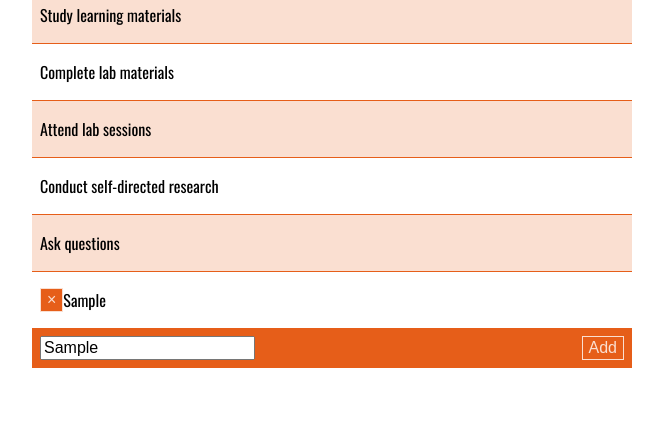
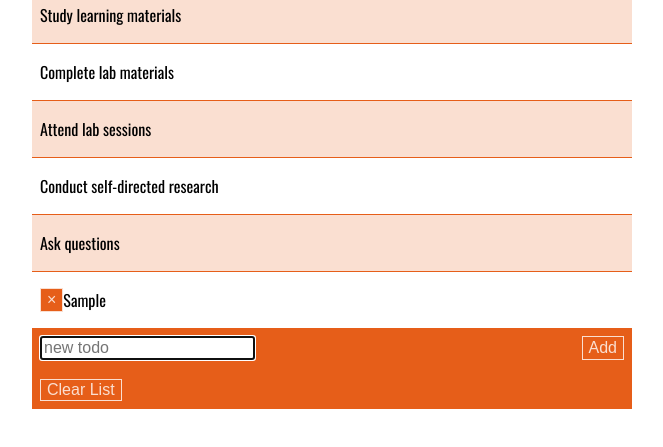
Before and after one commit to shahnawaz123-dev/CTEC3905-Lab-Work, a plain HTML site: page Lab6/index.html in a window 1280 px wide. Both pictures are taken after typing "Sample" into the empty fields and a click on the button "Add". Shown: the part 77-524 px from the top of the page, without its empty margins (308-971 px from the left). Drawn offline with nearby package versions, Linux system fonts and the light colour scheme.

Commit message:
Lab 6 completed

```diff
--- a/Lab6/index.html
+++ b/Lab6/index.html
@@ -12,24 +12,29 @@
     <main>
       <ul id= "todo">
         <li>
+          <input type="checkbox" id="todo1">
           <label for="todo1">Study learning materials</label>
-          <input type="checkbox" id="todo1">
+          <!-- <input type="checkbox" id="todo1"> -->
         </li>
         <li>
+          <input type="checkbox" id="todo2">
           <label for="todo2">Complete lab materials</label>
-          <input type="checkbox" id="todo2">
+          <!-- <input type="checkbox" id="todo2"> -->
         </li>
         <li>
+          <input type="checkbox" id="todo3">
           <label for="todo3">Attend lab sessions</label>
-          <input type="checkbox" id="todo3">
+          <!-- <input type="checkbox" id="todo3"> -->
         </li>
         <li>
+          <input type="checkbox" id="todo4">
           <label for="todo4">Conduct self-directed research</label>
-          <input type="checkbox" id="todo4">
+          <!-- <input type="checkbox" id="todo4"> -->
         </li>
         <li>
+          <input type="checkbox" id="todo5">
           <label for="todo5">Ask questions</label>
-          <input type="checkbox" id="todo5">
+          <!-- <input type="checkbox" id="todo5"> -->
         </li>
       </ul>
       <section>
@@ -37,6 +42,9 @@
         <button id="add">Add</button>
       </section>
     </main>
+    <footer>
+      <button id="clear">Clear List</button>
+    </footer>
     <script src="todo.js"></script>
   </body>
 </html>
--- a/Lab6/todo.css
+++ b/Lab6/todo.css
@@ -12,7 +12,7 @@ body {
   margin: 0 auto;
 }
 
-header, section {
+header, section, footer {
   background-color: var(--dark);
   color: var(--light);
   overflow: auto;
@@ -21,6 +21,21 @@ header, section {
 
 h1 {
   margin: 0;
+}
+
+section {
+  display: flex;
+  justify-content: space-between;
+}
+
+input, button {
+  font-size: 1em;
+}
+
+button {
+  border: 1px solid var(--light);
+  background-color: var(--dark);
+  color: var(--light);
 }
 
 ul {
@@ -43,21 +58,6 @@ li:nth-child(odd) {
   border-width: 0.5px 0;
 }
 
-section {
-  display: flex;
-  justify-content: space-between;
-}
-
-input, button {
-  font-size: 1em;
-}
-
-button {
-  border: 1px solid var(--light);
-  background-color: var(--dark);
-  color: var(--light);
-}
-
 label {
   flex-grow: 1;
 }
--- a/Lab6/todo.js
+++ b/Lab6/todo.js
@@ -1,11 +1,13 @@
 "use strict";
 
+(() => {
 function addItem(text, done) {
   const item = document.createElement('li');
   const button = document.createElement('button');
 button.textContent = "×";
 button.addEventListener('click', ev => {
   item.remove();
+  saveToStorage();
 });
 item.appendChild(button);
   const label = document.createElement('label');
@@ -14,6 +16,9 @@ item.appendChild(button);
   input.type = "checkbox";
   input.checked = done;
   input.id = `todo${todo.querySelectorAll('li').length + 1}`;
+  input.addEventListener('input', ev => {
+  saveToStorage();
+});
   label.htmlFor = input.id;
   item.appendChild(label);
   item.appendChild(input);
@@ -22,5 +27,60 @@ item.appendChild(button);
 
 
 add.addEventListener('click', ev => {
-  addItem(text.value);
+  if(text.value) {
+    addItem(text.value);
+    text.value=null;
+    text.focus();
+    saveToStorage();
+  }
 });
+
+text.addEventListener('keydown', ev => {
+  if(ev.key == "Enter") {
+    add.click();
+  }
+});
+
+function clearList() {
+  while(todo.firstChild) {
+    todo.removeChild(todo.firstChild);
+  }
+}
+
+clear.addEventListener('click', ev => {
+  if(confirm("Are you sure you want to delete the entire list?"))
+  clearList();
+  saveToStorage();
+});
+
+[
+  {text: "Study learning materials", done: true},
+  {text: "Complete lab exercises", done: false},
+  {text: "Attend lab sessions", done: false},
+  {text: "Conduct self-directed research", done: false},
+  {text: "Ask questions", done: false}
+]
+
+function saveToStorage() {
+	const elements = Array.from(todo.querySelectorAll('li'));
+	const data = elements.map(el => {
+		 return {
+       text: el.querySelector('label').textContent,
+			 done: el.querySelector('input').checked
+		 }
+	});
+	localStorage.setItem(todo.id, JSON.stringify(data));
+}
+
+function loadFromStorage() {
+	const data = JSON.parse(localStorage.getItem(todo.id));
+  if(data) {
+    clearList();
+    for (const item of data) {
+  		addItem(item.text, item.done);
+  	}
+  }
+}
+
+loadFromStorage();
+})()
```
